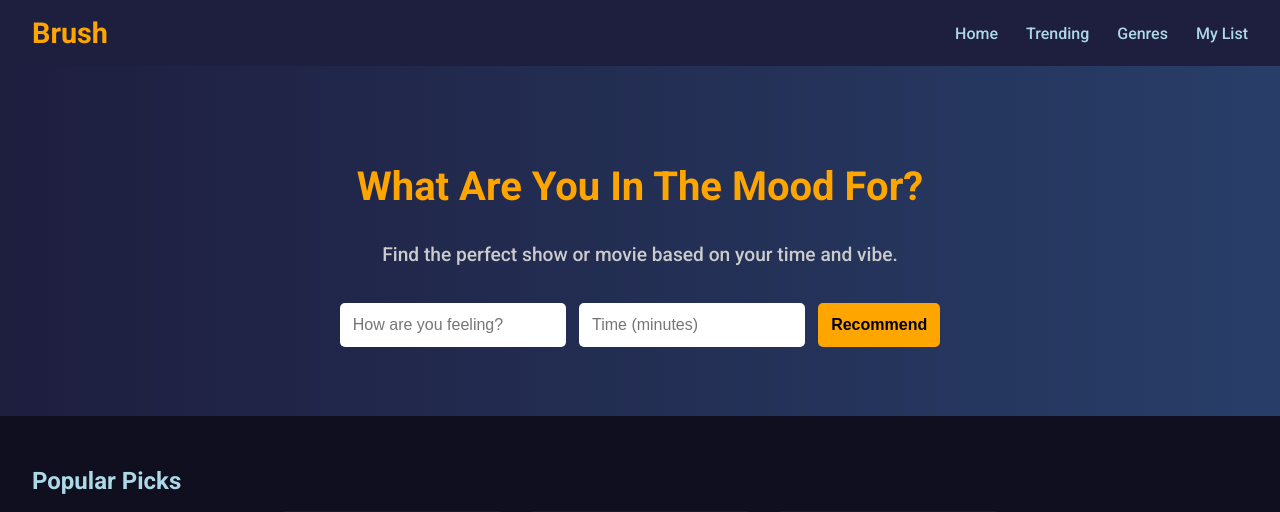
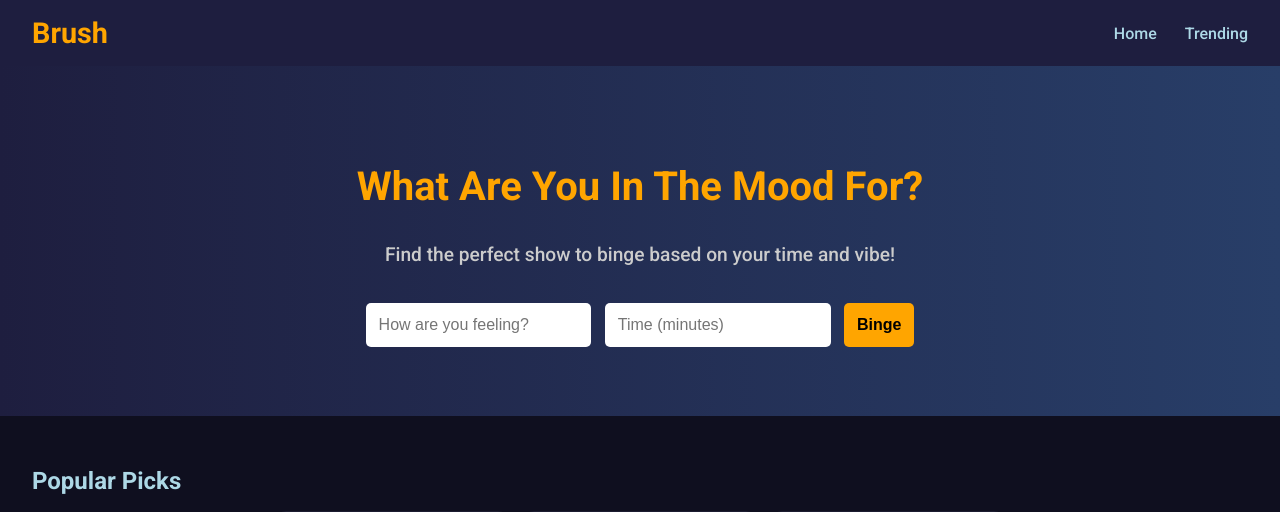
Before and after one commit to tobyzhan/brush, a Flask app: page / in a window 1280 px wide. Shown: the top 512 px of the page. Run offline with Flask 3, Linux system fonts and the light colour scheme; some libraries are stand-ins or nearby versions.

```diff
--- a/brushapp/templates/homepage.html
+++ b/brushapp/templates/homepage.html
@@ -13,18 +13,16 @@
         <nav>
             <a href="#">Home</a>
             <a href="#">Trending</a>
-            <a href="#">Genres</a>
-            <a href="#">My List</a>
         </nav>
     </header>
 
     <section class="hero">
         <h1>What Are You In The Mood For?</h1>
-        <p>Find the perfect show or movie based on your time and vibe.</p>
+        <p>Find the perfect show to binge based on your time and vibe!</p>
         <form class="mood-form">
             <input type="text" placeholder="How are you feeling?" required>
             <input type="number" placeholder="Time (minutes)" min="5" required>
-            <button type="submit">Recommend</button>
+            <button type="submit">Binge</button>
         </form>
     </section>
 
```
Also changed, not shown: brushapp/templates/base.html (deleted, +0 -17 lines).
